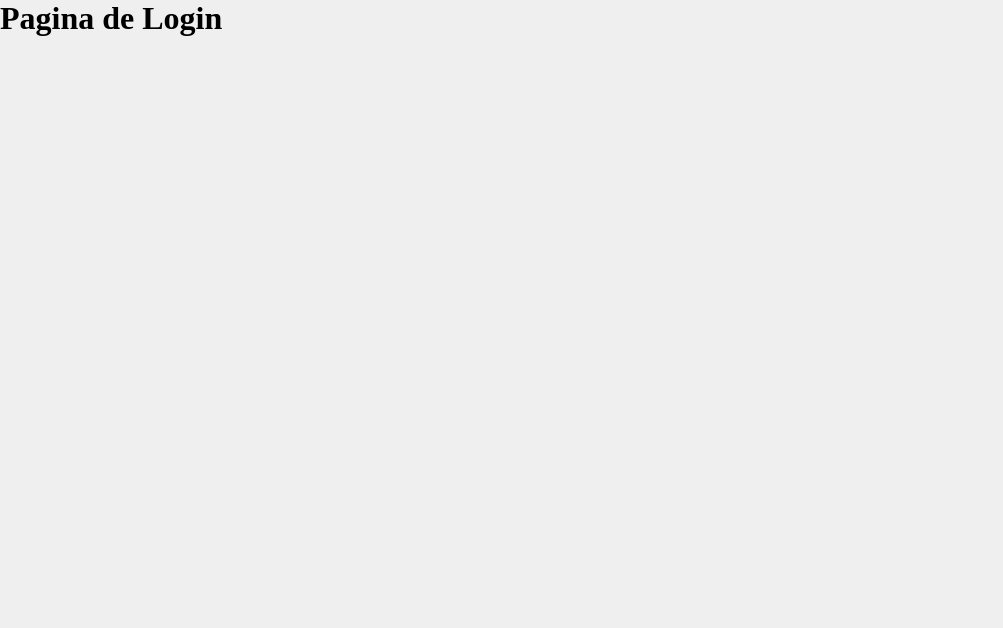
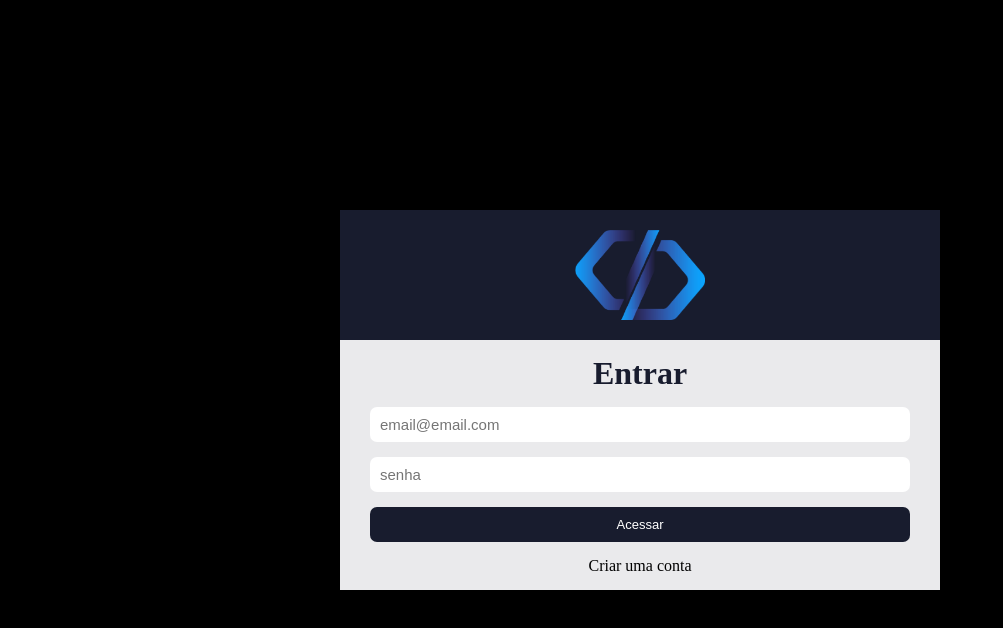
Before and after one commit to lucaslsg-prog/Sistema-cadastro-ecommerce, a React (Create React App) app: page / in a window 1280 px wide. Shown: the top 628 px of the page, without its empty margins (0-1003 px from the left). Built offline with nearby package versions, Linux system fonts and the light colour scheme.

Commit message:
Signin page

```diff
--- a/src/pages/SignIn/index.js
+++ b/src/pages/SignIn/index.js
@@ -1,11 +1,38 @@
+
+import { useState } from 'react';
+import { Link } from 'react-router-dom';
 import './signin.css';
+import logo from '../../assets/logo.png';
+
 
 function SignIn(){
-    return(
-      <div>
-        <h1>Pagina de Login</h1>
-      </div>
-    );
+  const [email, setEmail] = useState('');
+  const [password, setPassword] = useState('');
+
+  function handleSubmit(e){
+    e.preventDefault();
+    alert("ok")
   }
 
-  export default SignIn;
+  return(
+    <div className="container-center">
+      <div className="login">
+        <div className="login-area">
+          <img src={logo} alt="Sistema Logo" />
+        </div>
+
+        <form onSubmit={handleSubmit}>
+          <h1>Entrar</h1>
+          <input type="text" placeholder="email@email.com" value={email} onChange={ (e) => setEmail(e.target.value)}/>
+          <input type="password" placeholder="senha" value={password} onChange={ (e) => setPassword(e.target.value)}/>
+          <button type="submit">Acessar</button>
+        </form>
+
+        <Link to="/register">Criar uma conta</Link>
+
+      </div>
+    </div>
+  );
+}
+
+export default SignIn;
--- a/src/pages/SignIn/signin.css
+++ b/src/pages/SignIn/signin.css
@@ -0,0 +1,67 @@
+.container-center{
+    height:100%;
+    display:flex;
+    justify-content:center;
+    align-items:center;
+    background-color: black;
+}
+
+.login{
+    background: #EAEAEC;
+    width: 600px;
+    display: flex;
+    align-items:center;
+    justify-content:center;
+    flex-direction: column;
+}
+
+.login-area{
+    display: flex;
+    justify-content: center;
+    background-color:#181C2E;
+    width:100%;
+}
+
+.login-area img{
+    padding:20px;
+    width:170px;
+    height:130px;
+}
+
+form{
+    margin-top: 15px;
+    width:90%;
+    display: flex;
+    flex-direction: column;
+}
+
+form h1{
+    text-align: center;
+    margin-bottom: 15px;
+    color:#181C2E;
+}
+
+.login input{
+    margin-bottom: 15px;
+    height:35px;
+    border:0;
+    border-radius: 7px;
+    padding:10px;
+    font-size: 15px;
+    background-color:#FFF;
+}
+
+form button{
+    height:35px;
+    border:0;
+    border-radius: 7px;
+    background-color:#181C2E;
+    color: #FFF;
+    font-size:13px;
+}
+
+.login a{
+    margin: 15px 0;
+    color: #000;
+    cursor: pointer;
+}
```
